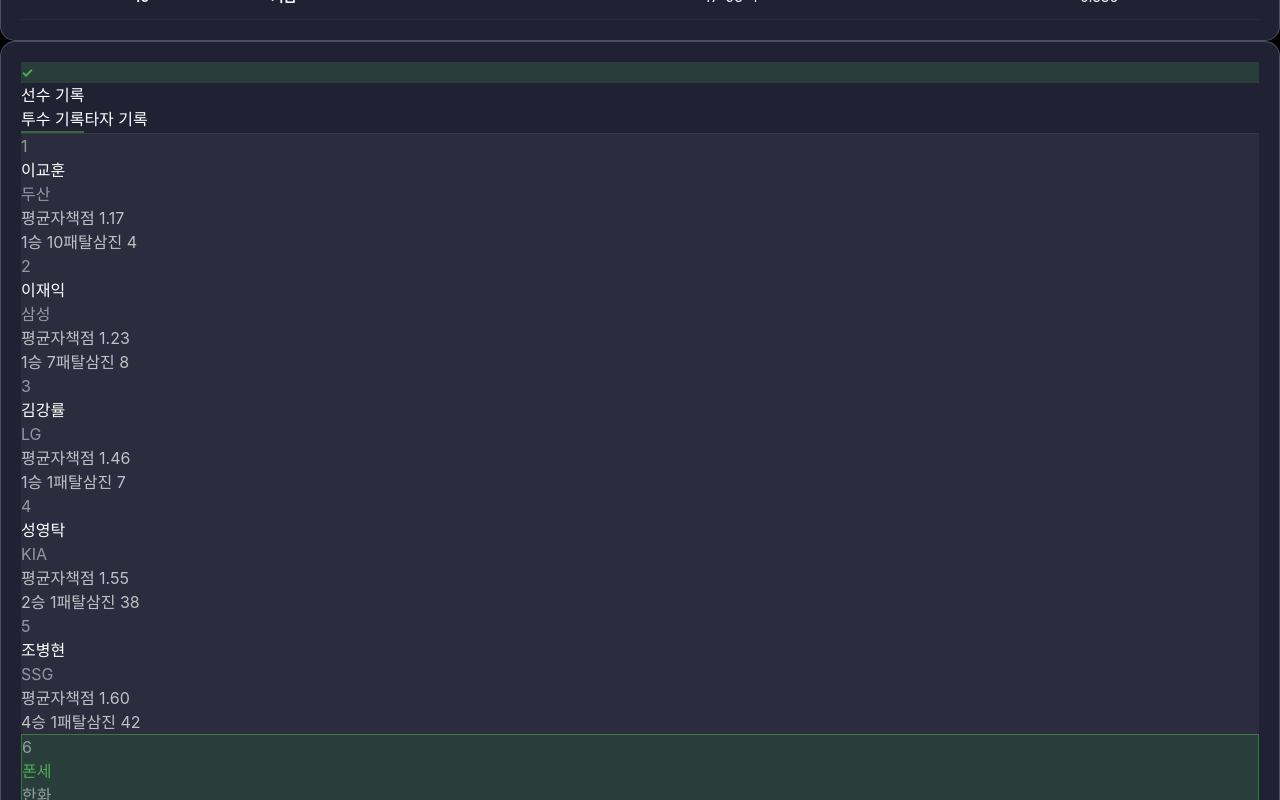
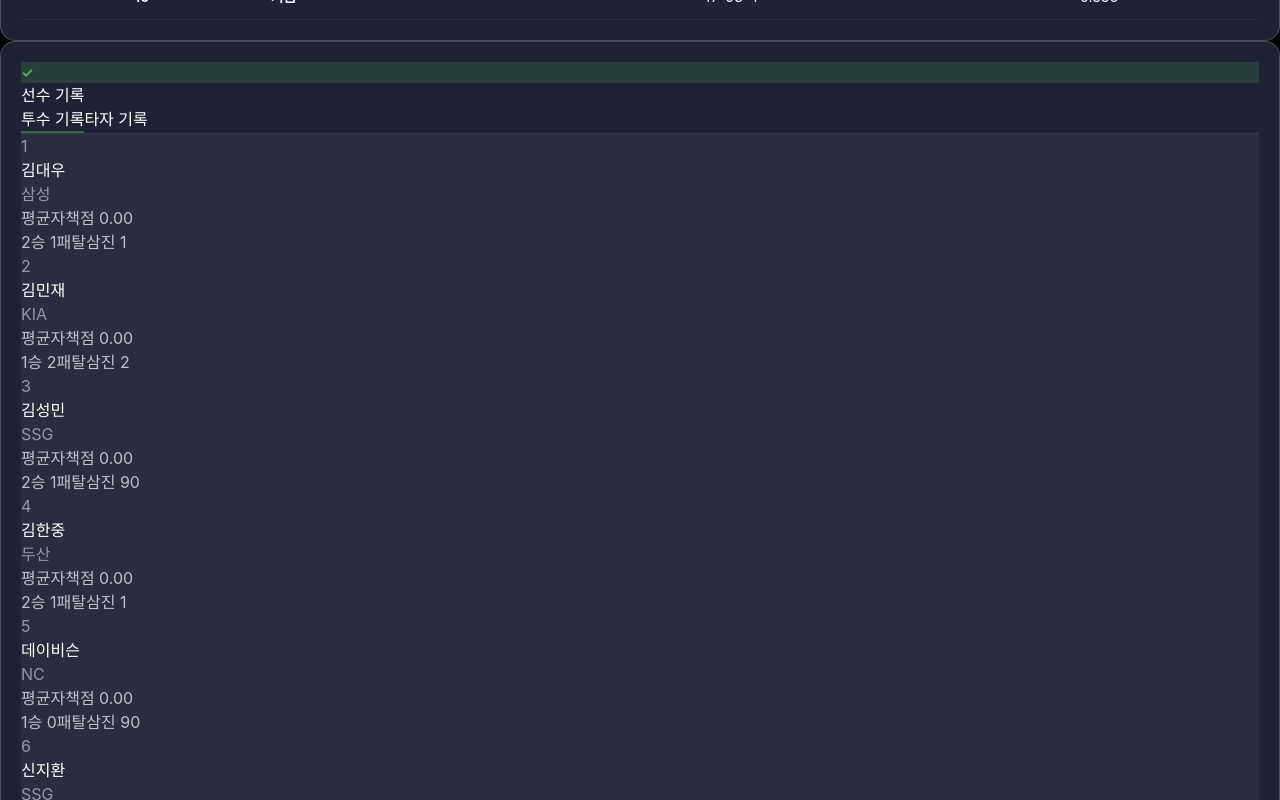
Before and after one commit to jumma9124/mysport, a React (Vite) app: page /#/baseball in a window 1280 px wide. Shown: the part 620-1420 px from the top of the page. Built offline with nearby package versions, Linux system fonts and the light colour scheme.

Commit message:
feat: show top 10 players and highlight Hanwha players in green

```diff
--- a/public/data/baseball-detail.json
+++ b/public/data/baseball-detail.json
@@ -457,9 +457,113 @@
       "hits": 35,
       "hr": 43,
       "rbi": 73
+    },
+    {
+      "name": "김준태",
+      "team": "LG",
+      "avg": 0,
+      "hits": 0,
+      "hr": 1,
+      "rbi": 0
+    },
+    {
+      "name": "이승현",
+      "team": "한화",
+      "avg": 0,
+      "hits": 0,
+      "hr": 1,
+      "rbi": 0
+    },
+    {
+      "name": "장규현",
+      "team": "한화",
+      "avg": 0,
+      "hits": 0,
+      "hr": 1,
+      "rbi": 0
     }
   ],
   "pitchers": [
+    {
+      "name": "김대우",
+      "team": "삼성",
+      "era": 0,
+      "wins": 2,
+      "losses": 1,
+      "so": 1
+    },
+    {
+      "name": "김민재",
+      "team": "KIA",
+      "era": 0,
+      "wins": 1,
+      "losses": 2,
+      "so": 2
+    },
+    {
+      "name": "김성민",
+      "team": "SSG",
+      "era": 0,
+      "wins": 2,
+      "losses": 1,
+      "so": 90
+    },
+    {
+      "name": "김한중",
+      "team": "두산",
+      "era": 0,
+      "wins": 2,
+      "losses": 1,
+      "so": 1
+    },
+    {
+      "name": "데이비슨",
+      "team": "NC",
+      "era": 0,
+      "wins": 1,
+      "losses": 0,
+      "so": 90
+    },
+    {
+      "name": "신지환",
+      "team": "SSG",
+      "era": 0,
+      "wins": 1,
+      "losses": 25,
+      "so": 99
+    },
+    {
+      "name": "양현",
+      "team": "삼성",
+      "era": 0,
+      "wins": 4,
+      "losses": 3,
+      "so": 2
+    },
+    {
+      "name": "유지성",
+      "team": "KIA",
+      "era": 0,
+      "wins": 1,
+      "losses": 0,
+      "so": 90
+    },
+    {
+      "name": "이상민",
+      "team": "삼성",
+      "era": 0,
+      "wins": 1,
+      "losses": 2,
+      "so": 2
+    },
+    {
+      "name": "이종준",
+      "team": "LG",
+      "era": 0,
+      "wins": 2,
+      "losses": 1,
+      "so": 95
+    },
     {
       "name": "이교훈",
       "team": "두산",
--- a/src/pages/BaseballDetail.tsx
+++ b/src/pages/BaseballDetail.tsx
@@ -179,8 +179,9 @@
                       <div className="space-y-3">
                         {[...data.pitchers]
                           .sort((a, b) => a.era - b.era)
+                          .slice(0, 10)
                           .map((player: BaseballPitcher, idx) => {
-                            const isHanwha = player.team?.includes('한화') || player.team?.includes('HH');
+                            const isHanwha = player.team && (player.team.includes('한화') || player.team.includes('HH'));
                             return (
                               <div
                                 key={idx}
@@ -228,8 +229,9 @@
                       <div className="space-y-3">
                         {[...data.batters]
                           .sort((a, b) => b.avg - a.avg)
+                          .slice(0, 10)
                           .map((player: BaseballBatter, idx) => {
-                            const isHanwha = player.team?.includes('한화') || player.team?.includes('HH');
+                            const isHanwha = player.team && (player.team.includes('한화') || player.team.includes('HH'));
                             return (
                               <div
                                 key={idx}
```
Also changed, not shown: scripts/crawl-baseball.cjs (+38 -14 lines).
